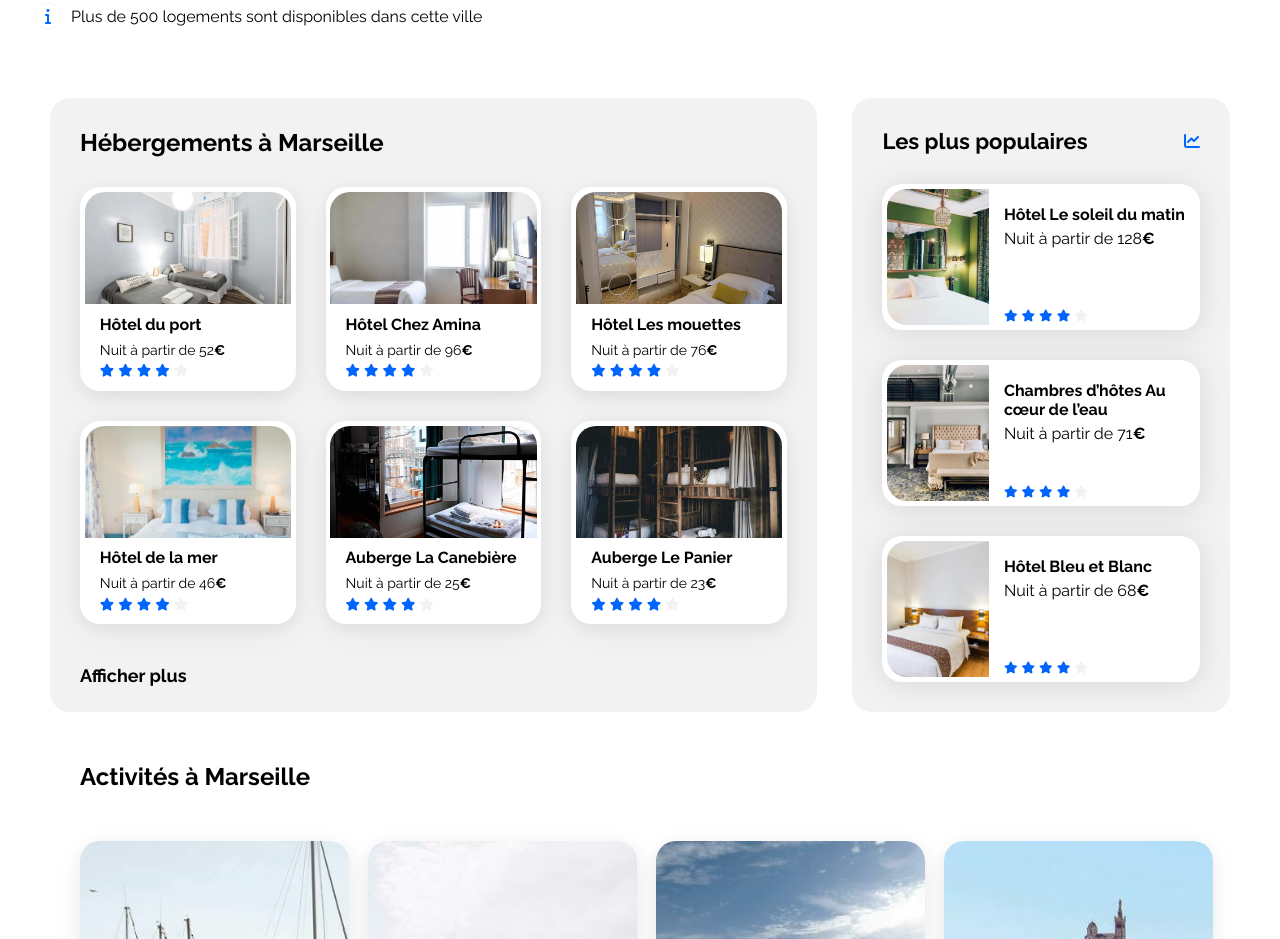
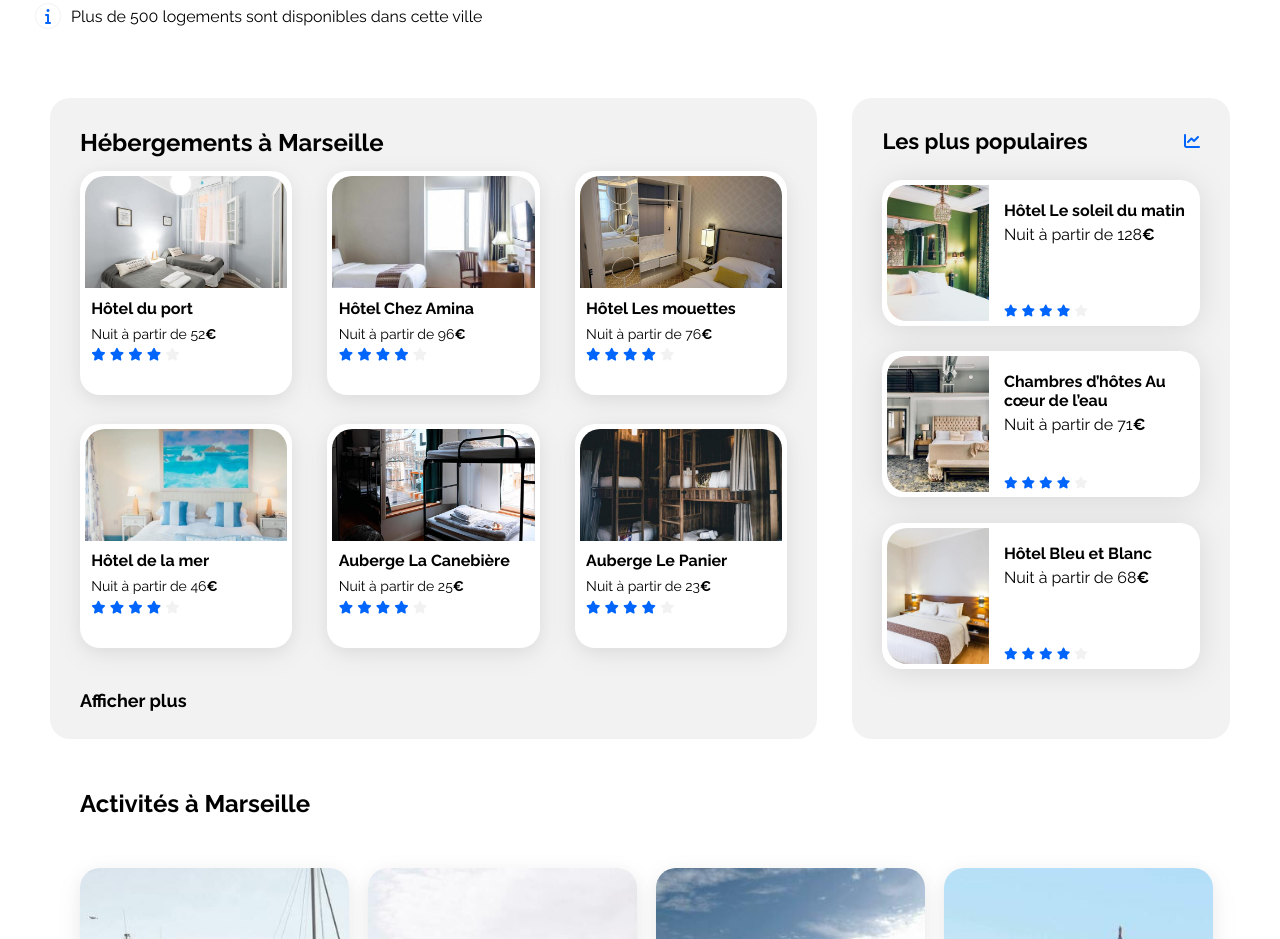
Before and after one commit to Shugwih/Benjamin_Laborderie_Projet3_17072023, a plain HTML site: page index.html in a window 1280 px wide. Shown: the part 375-1314 px from the top of the page. Drawn offline with Linux system fonts and the light colour scheme.

Commit message:
Final Product Patch soutenance V1.5

```diff
--- a/css/style.css
+++ b/css/style.css
@@ -269,10 +269,19 @@ h1 {
 }
 
 .main_card_box {
-    display: grid;
-    grid-template-columns: repeat(auto-fit, minmax(12.688rem, 1fr));
+    /*display: grid;
+    grid-template-columns: repeat(3, 1fr);
     grid-gap: 1.88rem;
-    margin: 1.88rem 0 1.88rem 0;
+    margin: 1.88rem 0 1.88rem 0;*/
+    display: flex;
+    flex-flow: row wrap;
+    justify-content: space-between;
+}
+
+article.main_card {
+    min-width: 10.063rem;
+    width: 30%;
+    margin: 2% 0;
 }
 
 .main_card a {
@@ -283,6 +292,7 @@ h1 {
     box-sizing: border-box;
     box-shadow: rgba(17, 17, 26, 0.05) 0px 4px 16px, rgba(17, 17, 26, 0.05) 0px 8px 32px;
     padding: 0.3rem;
+    height: 14rem;
 }
 
 .main_card:hover {
@@ -291,7 +301,7 @@ h1 {
 }
 
 .main_card_info {
-    padding: 0 0.94rem 0 0.94rem;
+    padding: 0 0.4rem 0 0.4rem;
 }
 
 .main_card_content h3 {
@@ -321,7 +331,7 @@ h1 {
     border: none;
     font-size: 1.125rem;
     font-weight: bold;
-    padding: 0.7rem 0 0 0;
+    padding: 4% 0;
     background-color: transparent;
 }
 
@@ -338,11 +348,11 @@ h1 {
     display: flex;
     justify-content: space-between;
     align-items: center;
-    padding: 0 0 1.875rem 0;
+    padding: 0 0 8% 0;
 }
 
 .card {
-    margin-bottom: 1.875rem;
+    margin-bottom: 8%;
 }
 
 .card:hover {
@@ -505,6 +515,10 @@ h1 {
 
     .button_more {
         padding: 0 0 1.875rem 0;
+    }
+
+    .populaires-title {
+        padding: 0 0 4% 0;
     }
 
     .populaires {
@@ -682,14 +696,15 @@ h1 {
         align-items: center;
     }
 
-    .main_card {
+    article.main_card {
         width: 17.688rem;
-        height: 12.5rem;
+        height: auto;
         max-width: none;
     }
 
     .button_more {
-        width: 18rem;
+        width: 19rem;
+        padding: 0.875rem 0 0 0;
     }
 
     .populaires {
@@ -699,6 +714,7 @@ h1 {
 
     .populaires-title {
         justify-content: space-evenly;
+        padding: 0 0 6% 0;
     }
 
     .populaires-cards {
@@ -709,6 +725,7 @@ h1 {
 
     .populaires-cards .card {
         width: 17.688rem;
+        margin-bottom: 4%;
     }
 
     .activity_main {
```
